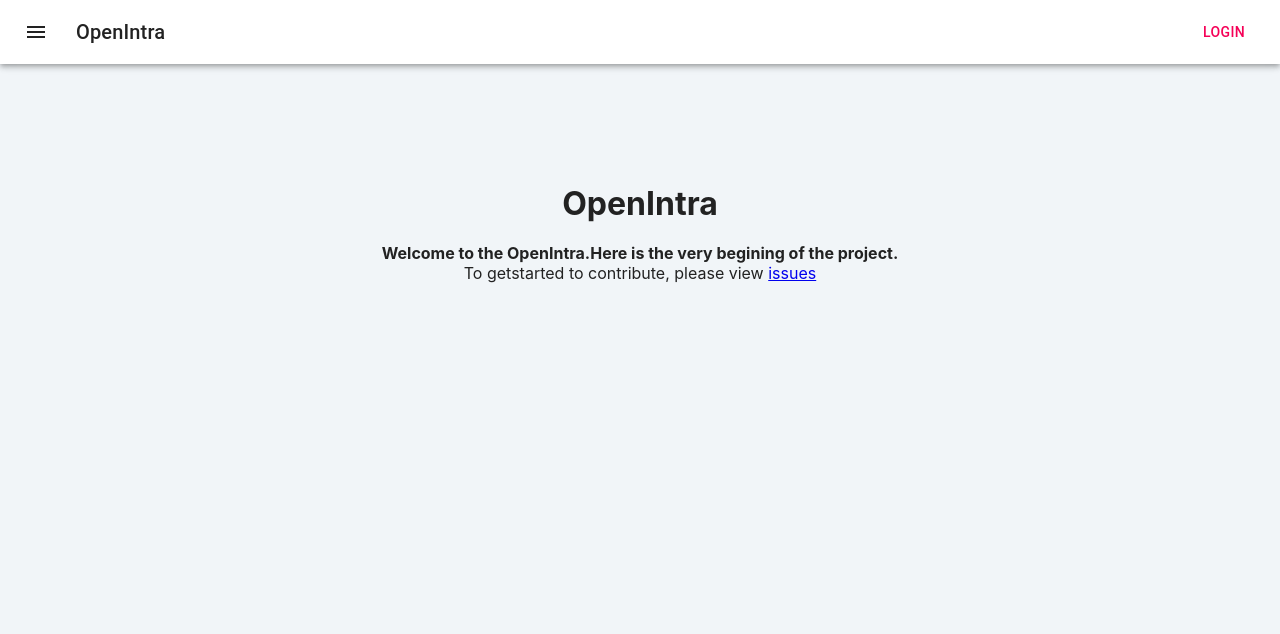
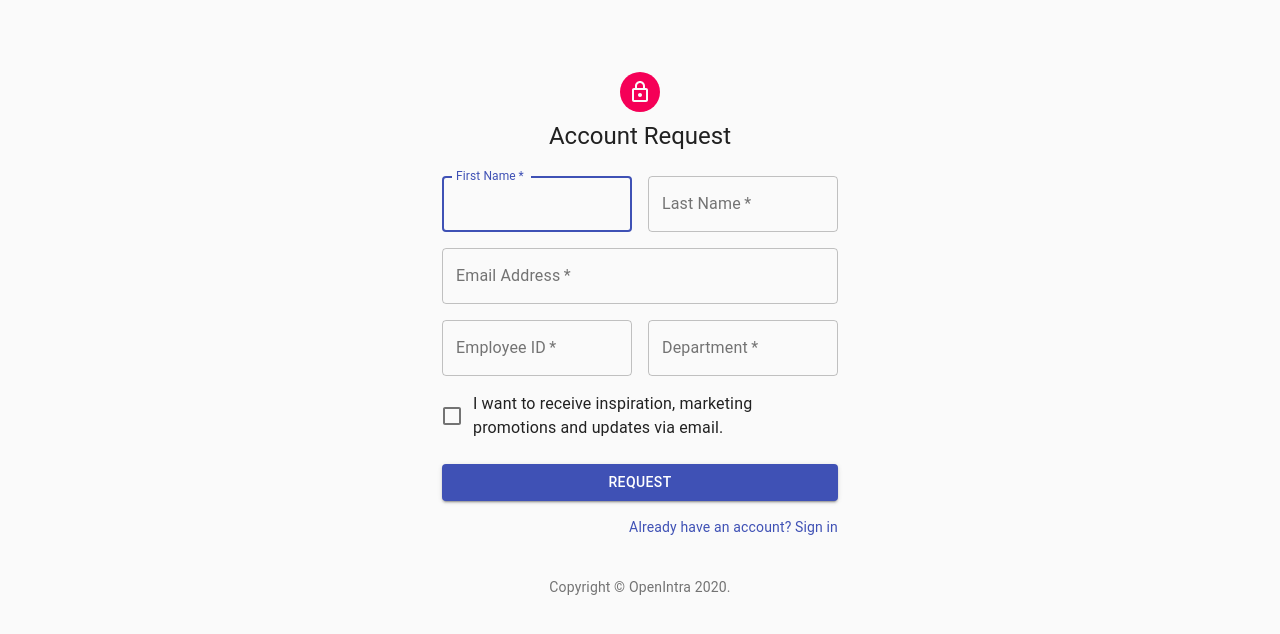
Before and after one commit to Yasirunet/OpenIntra, a React (Create React App) app: page /signUp in a window 1280 px wide. Shown: the top 634 px of the page. Built offline with nearby package versions, Linux system fonts and the light colour scheme.

Commit message:
signIn and account request form create

```diff
--- a/package.json
+++ b/package.json
@@ -10,6 +10,7 @@
     "@testing-library/user-event": "^7.2.1",
     "react": "^16.13.1",
     "react-dom": "^16.13.1",
+    "react-router-dom": "^5.2.0",
     "react-scripts": "3.4.3"
   },
   "scripts": {
--- a/src/components/app/App.js
+++ b/src/components/app/App.js
@@ -1,12 +1,21 @@
 import React from 'react';
-import Home from '../../routes/home';
-import NavBar from '../navbar';
+import {Route, BrowserRouter as Router , Switch} from 'react-router-dom'
+// import Home from '../../routes/home';
+// import NavBar from '../navbar';
+import SignIn from '../../routes/authentication/signIn'
+import SignUp from '../../routes/authentication/signUp'
 
 function App() {
   return (
     <div className="App">
-      <NavBar />
-      <Home />
+      {/* <NavBar />
+      <Home /> */}
+      <Router>
+        <Switch>
+          <Route path="/" exact component= {SignIn} />
+          <Route path="/signUp" component= {SignUp} />
+        </Switch>
+      </Router>
     </div>
   );
 }
--- /dev/null
+++ b/src/routes/authentication/signIn.js
@@ -0,0 +1,131 @@
+import React from 'react';
+import Avatar from '@material-ui/core/Avatar';
+import Button from '@material-ui/core/Button';
+import CssBaseline from '@material-ui/core/CssBaseline';
+import TextField from '@material-ui/core/TextField';
+import FormControlLabel from '@material-ui/core/FormControlLabel';
+import Checkbox from '@material-ui/core/Checkbox';
+import Link from '@material-ui/core/Link';
+import Paper from '@material-ui/core/Paper';
+import Box from '@material-ui/core/Box';
+import Grid from '@material-ui/core/Grid';
+import LockOutlinedIcon from '@material-ui/icons/LockOutlined';
+import Typography from '@material-ui/core/Typography';
+import { makeStyles } from '@material-ui/core/styles';
+
+function Copyright() {
+  return (
+    <Typography variant="body2" color="textSecondary" align="center">
+      {'Copyright © '}
+      <Link color="inherit" href="https://material-ui.com/">
+        OpenIntra
+      </Link>{' '}
+      {new Date().getFullYear()}
+      {'.'}
+    </Typography>
+  );
+}
+
+const useStyles = makeStyles((theme) => ({
+  root: {
+    height: '100vh',
+  },
+  image: {
+    backgroundImage: 'url(https://source.unsplash.com/random)',
+    backgroundRepeat: 'no-repeat',
+    backgroundColor:
+      theme.palette.type === 'light' ? theme.palette.grey[50] : theme.palette.grey[900],
+    backgroundSize: 'cover',
+    backgroundPosition: 'center',
+  },
+  paper: {
+    margin: theme.spacing(8, 4),
+    display: 'flex',
+    flexDirection: 'column',
+    alignItems: 'center',
+  },
+  avatar: {
+    margin: theme.spacing(1),
+    backgroundColor: theme.palette.secondary.main,
+  },
+  form: {
+    width: '100%', // Fix IE 11 issue.
+    marginTop: theme.spacing(1),
+  },
+  submit: {
+    margin: theme.spacing(3, 0, 2),
+  },
+}));
+
+export default function SignInSide() {
+  const classes = useStyles();
+
+  return (
+    <Grid container component="main" className={classes.root}>
+      <CssBaseline />
+      <Grid item xs={false} sm={4} md={7} className={classes.image} />
+      <Grid item xs={12} sm={8} md={5} component={Paper} elevation={6} square>
+        <div className={classes.paper}>
+          <Avatar className={classes.avatar}>
+            <LockOutlinedIcon />
+          </Avatar>
+          <Typography component="h1" variant="h5">
+            Sign In
+          </Typography>
+          <form className={classes.form} noValidate>
+            <TextField
+              variant="outlined"
+              margin="normal"
+              required
+              fullWidth
+              id="email"
+              label="Email Address"
+              name="email"
+              autoComplete="email"
+              autoFocus
+            />
+            <TextField
+              variant="outlined"
+              margin="normal"
+              required
+              fullWidth
+              name="password"
+              label="Password"
+              type="password"
+              id="password"
+              autoComplete="current-password"
+            />
+            <FormControlLabel
+              control={<Checkbox value="remember" color="primary" />}
+              label="Remember me"
+            />
+            <Button
+              type="submit"
+              fullWidth
+              variant="contained"
+              color="primary"
+              className={classes.submit}
+            >
+              Sign In
+            </Button>
+            <Grid container>
+              <Grid item xs>
+                <Link href="#" variant="body2">
+                  Forgot password?
+                </Link>
+              </Grid>
+              <Grid item>
+                <Link href="/signUp" variant="body2">
+                  {"Don't have an account? Request"}
+                </Link>
+              </Grid>
+            </Grid>
+            <Box mt={5}>
+              <Copyright />
+            </Box>
+          </form>
+        </div>
+      </Grid>
+    </Grid>
+  );
+}
--- /dev/null
+++ b/src/routes/authentication/signUp.js
@@ -0,0 +1,150 @@
+import React from 'react';
+import Avatar from '@material-ui/core/Avatar';
+import Button from '@material-ui/core/Button';
+import CssBaseline from '@material-ui/core/CssBaseline';
+import TextField from '@material-ui/core/TextField';
+import FormControlLabel from '@material-ui/core/FormControlLabel';
+import Checkbox from '@material-ui/core/Checkbox';
+import Link from '@material-ui/core/Link';
+import Grid from '@material-ui/core/Grid';
+import Box from '@material-ui/core/Box';
+import LockOutlinedIcon from '@material-ui/icons/LockOutlined';
+import Typography from '@material-ui/core/Typography';
+import { makeStyles } from '@material-ui/core/styles';
+import Container from '@material-ui/core/Container';
+
+function Copyright() {
+  return (
+    <Typography variant="body2" color="textSecondary" align="center">
+      {'Copyright © '}
+      <Link color="inherit" href="https://material-ui.com/">
+        OpenIntra
+      </Link>{' '}
+      {new Date().getFullYear()}
+      {'.'}
+    </Typography>
+  );
+}
+
+const useStyles = makeStyles((theme) => ({
+  paper: {
+    marginTop: theme.spacing(8),
+    display: 'flex',
+    flexDirection: 'column',
+    alignItems: 'center',
+  },
+  avatar: {
+    margin: theme.spacing(1),
+    backgroundColor: theme.palette.secondary.main,
+  },
+  form: {
+    width: '100%', // Fix IE 11 issue.
+    marginTop: theme.spacing(3),
+  },
+  submit: {
+    margin: theme.spacing(3, 0, 2),
+  },
+}));
+
+export default function SignUp() {
+  const classes = useStyles();
+
+  return (
+    <Container component="main" maxWidth="xs">
+      <CssBaseline />
+      <div className={classes.paper}>
+        <Avatar className={classes.avatar}>
+          <LockOutlinedIcon />
+        </Avatar>
+        <Typography component="h1" variant="h5">
+          Account Request
+        </Typography>
+        <form className={classes.form} noValidate>
+          <Grid container spacing={2}>
+            <Grid item xs={12} sm={6}>
+              <TextField
+                autoComplete="fname"
+                name="firstName"
+                variant="outlined"
+                required
+                fullWidth
+                id="firstName"
+                label="First Name"
+                autoFocus
+              />
+            </Grid>
+            <Grid item xs={12} sm={6}>
+              <TextField
+                variant="outlined"
+                required
+                fullWidth
+                id="lastName"
+                label="Last Name"
+                name="lastName"
+                autoComplete="lname"
+              />
+            </Grid>
+            <Grid item xs={12}>
+              <TextField
+                variant="outlined"
+                required
+                fullWidth
+                id="email"
+                label="Email Address"
+                name="email"
+                autoComplete="email"
+              />
+            </Grid>
+            <Grid item xs={12} sm={6}>
+              <TextField
+                variant="outlined"
+                required
+                fullWidth
+                name="employeeID"
+                label="Employee ID"
+                id="employeeID"
+                autoComplete="employeeID"
+              />
+            </Grid>
+            <Grid item xs={12} sm={6}>
+              <TextField
+                variant="outlined"
+                required
+                fullWidth
+                name="department"
+                label="Department"
+                id="department"
+                autoComplete="department"
+              />
+            </Grid>
+            <Grid item xs={12}>
+              <FormControlLabel
+                control={<Checkbox value="allowExtraEmails" color="primary" />}
+                label="I want to receive inspiration, marketing promotions and updates via email."
+              />
+            </Grid>
+          </Grid>
+          <Button
+            type="submit"
+            fullWidth
+            variant="contained"
+            color="primary"
+            className={classes.submit}
+          >
+            Request
+          </Button>
+          <Grid container justify="flex-end">
+            <Grid item>
+              <Link href="/" variant="body2">
+                Already have an account? Sign in
+              </Link>
+            </Grid>
+          </Grid>
+        </form>
+      </div>
+      <Box mt={5}>
+        <Copyright />
+      </Box>
+    </Container>
+  );
+}
```
Also changed, not shown: 1 other file (tests, documents, lock files or other folders).
